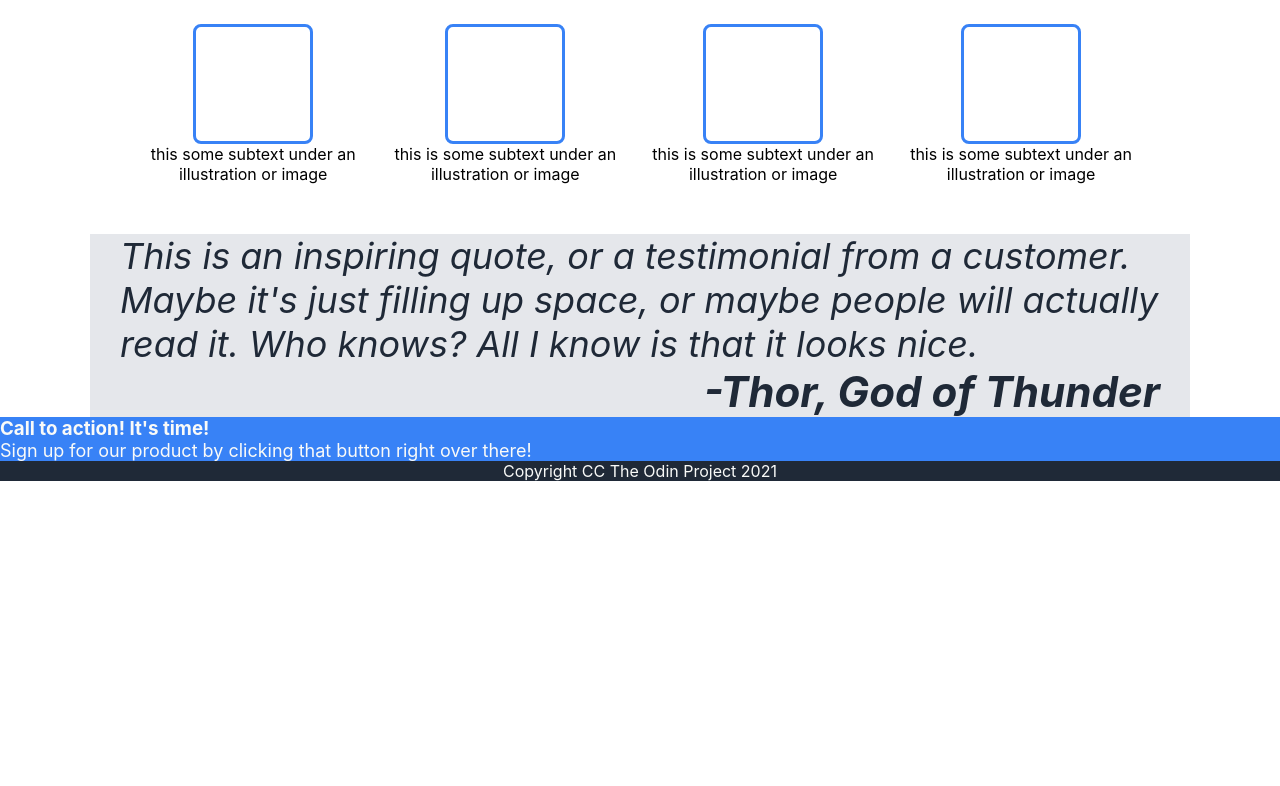
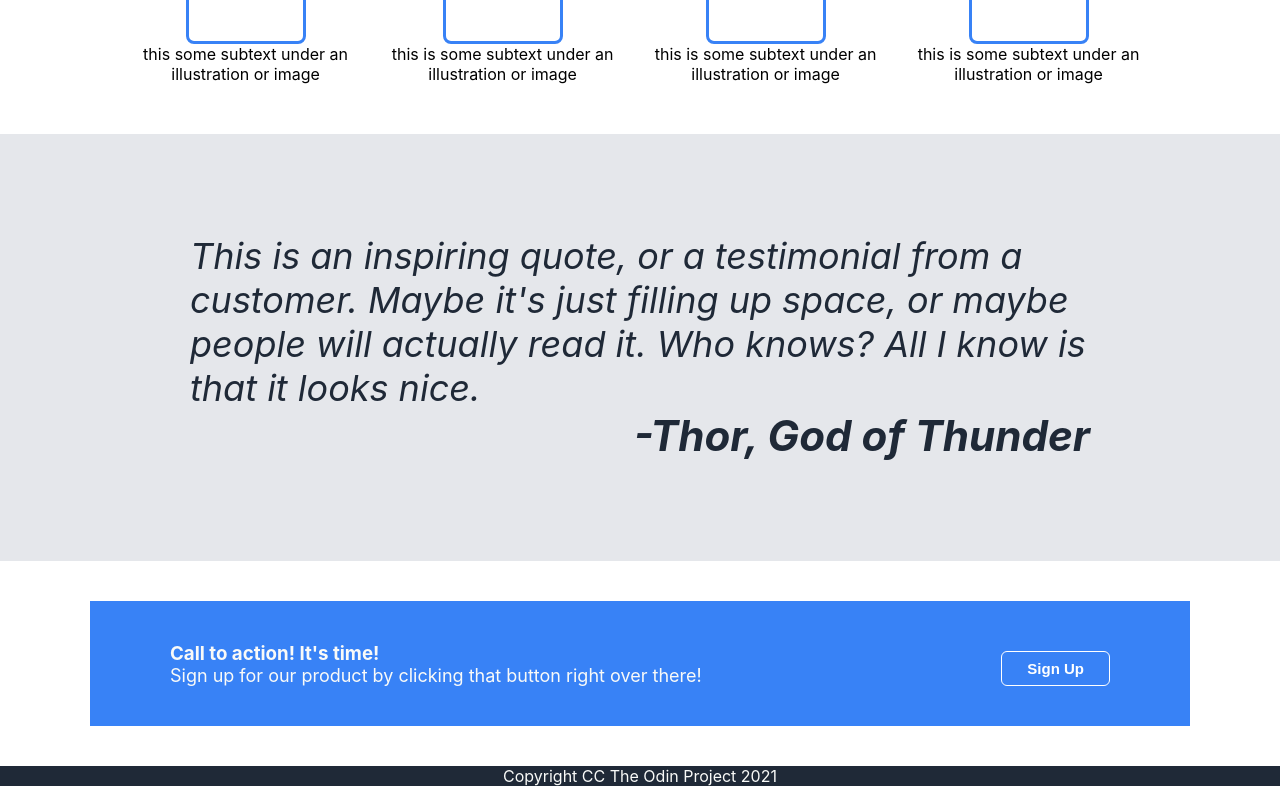
Before and after one commit to BojiiSoloz/TOP-Landing-Page, a plain HTML site: page index.html in a window 1280 px wide. Shown: the part 540-1326 px from the top of the page. Before the commit the page ends 1021 px from the top, so only its background shows below. Drawn offline with Linux system fonts and the light colour scheme.

Commit message:
Final product
This is the completed project 5/20/2022, I completed as much as I could alone. Needs to fit content to page, and tinker with padding and margins.

```diff
--- a/index.html
+++ b/index.html
@@ -44,9 +44,6 @@
     <section class="main">
         <h2>Some random information.</h2>
         <div class="container">
-
-
-
             <div class="box">
                 <button></button>
                 <p>
@@ -80,8 +77,16 @@
     </section>
 
     <section class="cta">
-        <h3>Call to action! It's time!</h3>
-        <p>Sign up for our product by clicking that button right over there!</p>
+        <div class="container">
+            <div>
+                <h3>Call to action! It's time!</h3>
+                <p>Sign up for our product by clicking that button right over there!</p>
+
+            </div>
+            <button class="signup">
+                Sign Up
+            </button>
+        </div>
     </section>
 
     <footer class="footer">
--- a/style.css
+++ b/style.css
@@ -15,7 +15,7 @@ body {
 }
 
 img {
-    max-width: 55%;
+    max-width: 40%;
 }
 
 .container {
@@ -62,7 +62,7 @@ a:hover {
 
 .header {
     background-color: #1f2937;
-    min-height: 400px;
+    min-height: 300px;
 }
 
 .header .container {
@@ -91,15 +91,16 @@ button {
 .main h2 {
     margin-top: 30px;
     margin-bottom: 30px;
+    font-size: 36px;
+    color: #1f2937;
+    text-align: center;
 }
-
 
 .main .container {
     display: flex;
-    justify-content: space-between;
-    align-items: center;
-    margin: 0px 100px;
-    margin-bottom: 50px;
+    justify-content: center;
+
+    padding-bottom: 50px;
 }
 
 .box button {
@@ -110,34 +111,55 @@ button {
     border-radius: 8px;
 }
 
-/*Figure out how to keep everything centered in page */
-
-.quote .container {
+/* Should I use pictures or buttons to complete this part. How to center or rework hmtl input */
+.quote {
     background-color: #e5e7eB;
     color: #1f2937;
     font-style: italic;
     font-size: 36px;
+}
+
+.quote .container {
     display: flex;
     flex-direction: column;
-    justify-content: center;
-    align-items: flex-end;
+    padding: 100px;
 }
 
-h2 {
-    font-size: 36px;
-    color: #1f2937;
-    text-align: center;
-}
-
-.boxes {
+.quote h3 {
     display: flex;
+    justify-content: flex-end;
 }
 
 .cta {
+    background-color: white;
+    min-height: 100px;
+    display: flex;
+    justify-content: center;
+    align-items: center;
+    padding: 40px;
+}
+
+.cta .container {
     background-color: #3882f6;
+    min-width: 1100px;
     display: flex;
-    flex-direction: column;
+    justify-content: space-between;
+    align-items: center;
+    padding: 40px 80px;
 }
+
+/*Figure out width on the container */
+
+.cta .signup {
+    display: flex;
+    justify-content: flex-end;
+    align-items: center;
+}
+
+.cta button {
+    border: solid white 1px;
+}
+
 
 .cta p {
     font-weight: normal;
@@ -150,3 +172,5 @@ h2 {
     justify-content: center;
     align-items: center;
 }
+
+/*Figure out how to fit all content onto one page */
```
